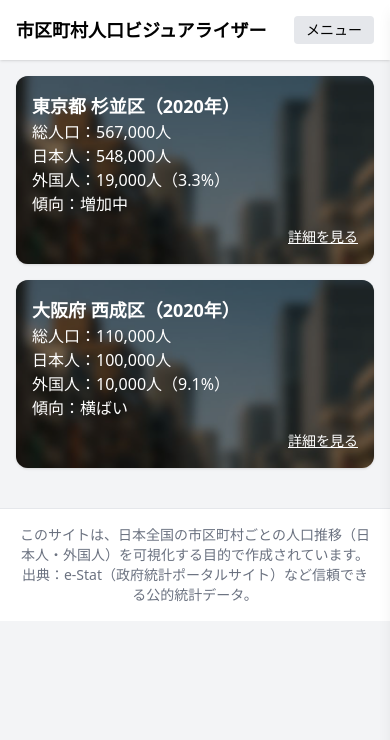
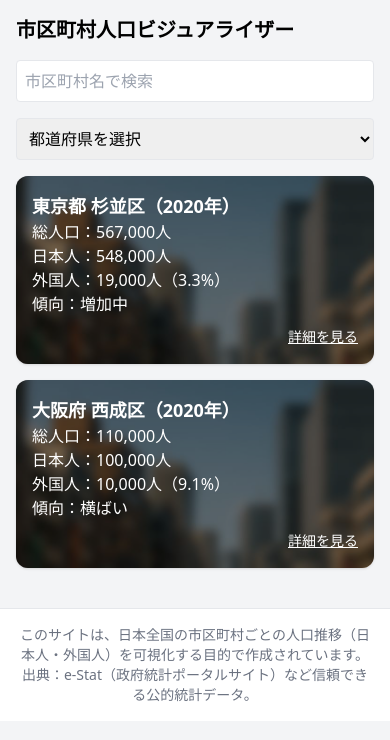
Before and after one commit to max-766/popmap, a plain HTML site: page index.html in a window 390 px wide. Drawn offline with nearby package versions, Linux system fonts and the light colour scheme.

Commit message:
Update index.html

```diff
--- a/index.html
+++ b/index.html
@@ -7,36 +7,20 @@
   <script src="https://cdn.tailwindcss.com"></script>
 </head>
 <body class="bg-gray-100">
-  <header class="bg-white shadow p-4 flex justify-between items-center">
-    <h1 class="text-lg font-bold">市区町村人口ビジュアライザー</h1>
-    <button id="menuToggle" class="md:hidden text-sm bg-gray-200 px-3 py-1 rounded">メニュー</button>
-  </header>
-  <aside id="mobileMenu" class="fixed top-0 right-0 w-2/3 h-full bg-white shadow-lg transform translate-x-full transition-transform duration-300 z-50 md:hidden p-4">
-    <input id="mobileSearch" type="text" placeholder="市区町村名で検索" class="w-full border rounded p-2 mb-4"/>
-    <select id="mobileSelect" class="w-full border rounded p-2">
+  <main class="p-4 space-y-4 max-w-3xl mx-auto">
+    <h1 class="text-xl font-bold">市区町村人口ビジュアライザー</h1>
+    <input id="search" type="text" placeholder="市区町村名で検索" class="w-full border rounded p-2" />
+    <select id="prefectureSelect" class="w-full border rounded p-2">
       <option value="">都道府県を選択</option>
     </select>
-  </aside>
-  <main class="flex flex-col md:flex-row">
-    <aside class="hidden md:block w-full md:w-1/4 p-4 space-y-4">
-      <input id="search" type="text" placeholder="市区町村名で検索" class="w-full border rounded p-2"/>
-      <select id="prefectureSelect" class="w-full border rounded p-2">
-        <option value="">都道府県を選択</option>
-      </select>
-    </aside>
-    <section id="mainContent" class="w-full md:w-3/4 p-4 space-y-4">
-    </section>
+    <div id="mainContent" class="space-y-4"></div>
   </main>
+
   <footer class="bg-white mt-6 border-t text-center text-sm text-gray-500 p-4">
     このサイトは、日本全国の市区町村ごとの人口推移（日本人・外国人）を可視化する目的で作成されています。<br/>
     出典：e-Stat（政府統計ポータルサイト）など信頼できる公的統計データ。
   </footer>
-  <script>
-    document.getElementById("menuToggle").addEventListener("click", () => {
-      const menu = document.getElementById("mobileMenu");
-      menu.classList.toggle("translate-x-full");
-    });
-  </script>
+
   <script src="app.js"></script>
 </body>
 </html>
```
